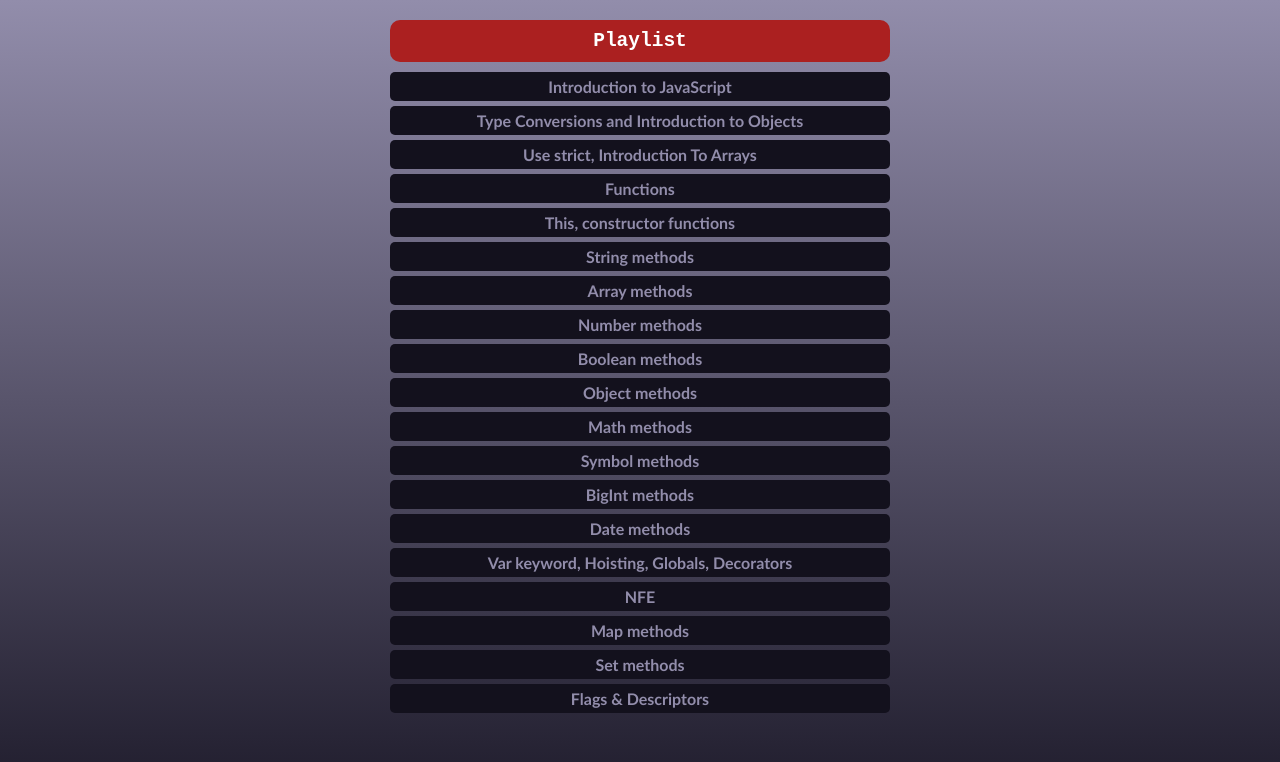
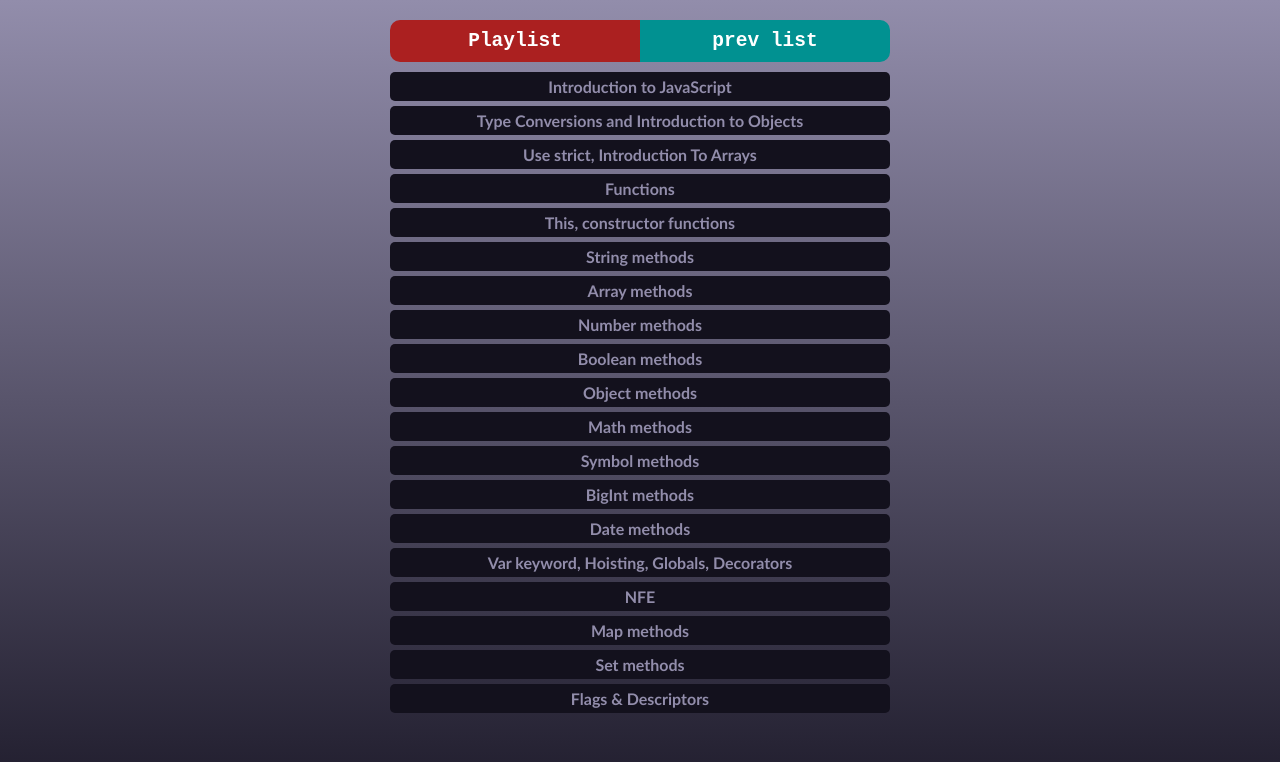
Before and after one commit to khe4oyan/js_sample, a plain HTML site: page index.html in a window 1280 px wide. Drawn offline with Linux system fonts and the light colour scheme.

Commit message:
merge prev question list

```diff
--- a/css/header.css
+++ b/css/header.css
@@ -1,15 +1,27 @@
 header.container{
   margin-bottom: 10px;
-  background-color: rgb(171, 32, 32);
   font-weight: 900;
   font-size: 1.5rem;
   color: white;
   text-align: center;
   border-radius: 10px;
+  display: grid;
+  grid-template-columns: 1fr 1fr;
+  overflow: hidden;
 }
-header a{
+.playlist{
+  background-color: rgb(171, 32, 32);
   padding: 10px;
   color: white;
   font-weight: bolder;
   text-decoration: none;
 }
+.prev_list {
+  color: white;
+  font-weight: bolder;
+  padding: 10px;
+  color: white;
+  font-weight: bolder;
+  text-decoration: none;
+  background-color: rgb(1, 145, 145);
+}
--- a/index.html
+++ b/index.html
@@ -20,9 +20,10 @@
 </head>
 <body>
   <header class="container">
-    <a target="_blank" href="https://www.youtube.com/playlist?list=PLBzxnGCN6T8f_3c0bp9qJ9Gx749HY2JtB">
+    <a class="playlist" target="_blank" href="https://www.youtube.com/playlist?list=PLBzxnGCN6T8f_3c0bp9qJ9Gx749HY2JtB">
       Playlist
     </a>
+    <a class="prev_list" href="web_questions/index.html">prev list</a>
   </header>
 </body>
 </html>
```
Also changed, not shown: css/index.css (line endings or trailing spaces).
